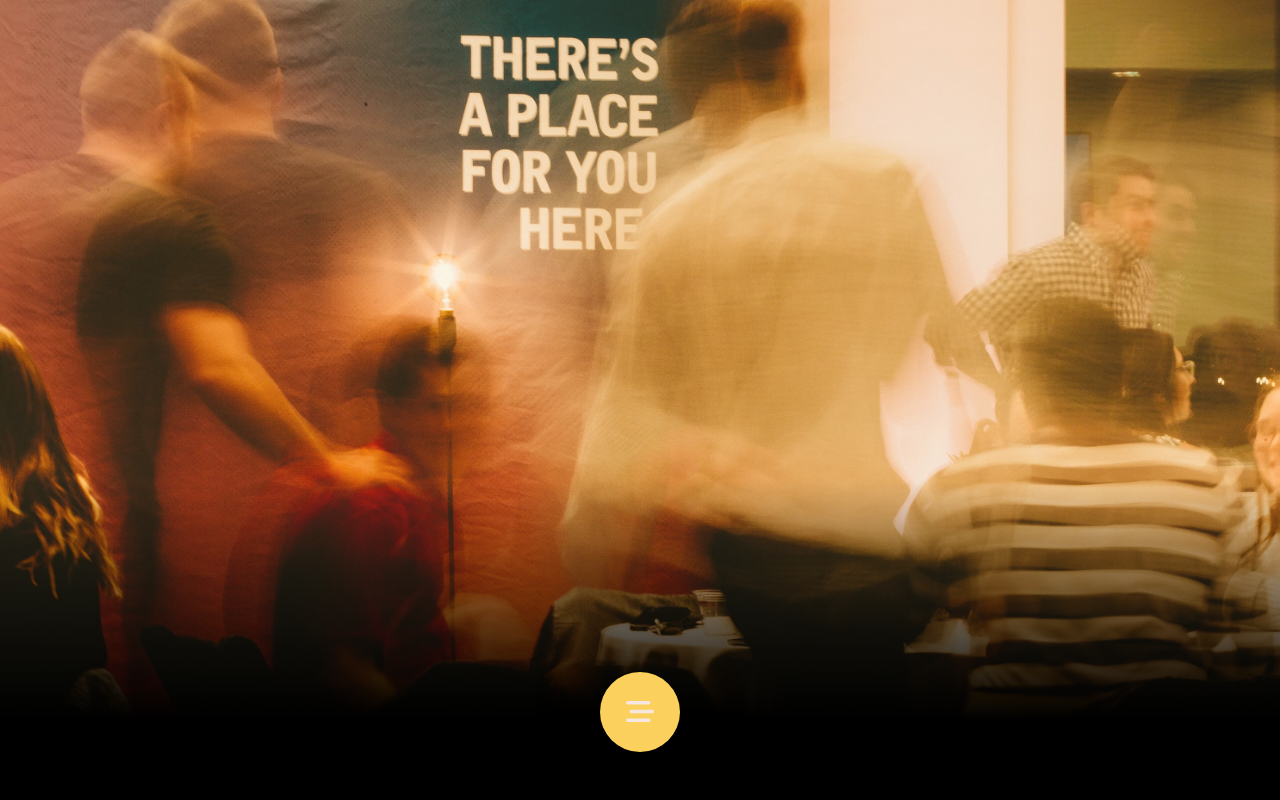
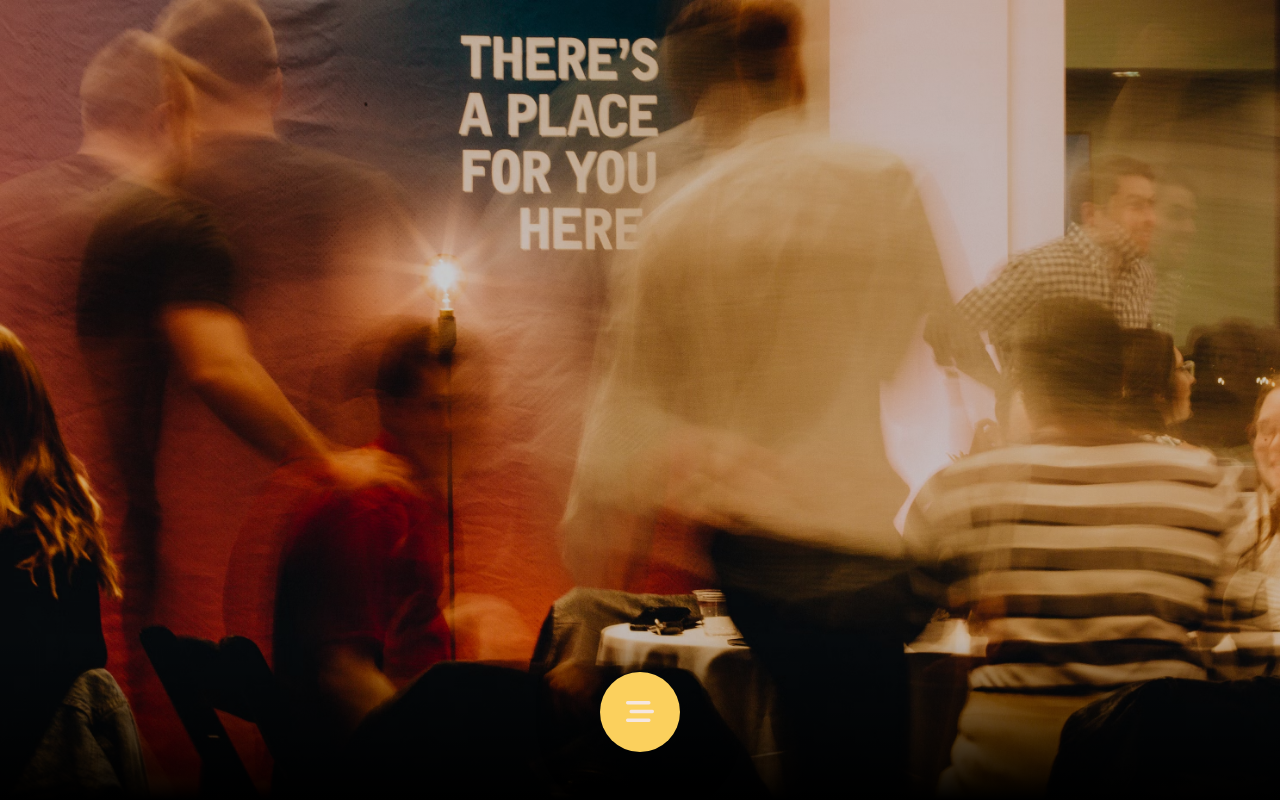
Before and after one commit to anyrobert/nav-bar, a plain HTML site: page index.html in a window 1280 px wide. Drawn offline with Linux system fonts and the light colour scheme.

Commit message:
feat: add articles

```diff
--- a/index.html
+++ b/index.html
@@ -8,8 +8,10 @@
     <link rel="stylesheet" href="style.css" />
   </head>
   <body data-nav="false">
-    <main></main>
-
+    <div class="articles">
+      <article></article>
+      <article></article>
+    </div>
     <nav id="nav">
       <div id="nav-links">
         <a href="#" class="nav-link">
--- a/style.css
+++ b/style.css
@@ -5,15 +5,27 @@
 }
 
 body,
-main {
+main,
+article {
   height: calc(var(--vh, 1vh) * 100);
   margin: 0;
   background: #000;
 }
 
-main {
-  background-image: linear-gradient(to bottom, #fbd15d25 60%, rgb(0, 0, 0) 90%),
+.articles {
+  display: flex;
+  scroll-snap-type: x mandatory;
+  overflow-x: scroll;
+}
+
+article {
+  background-image: linear-gradient(
+      to bottom,
+      rgba(0, 0, 0, 0.2) 80%,
+      rgba(0, 0, 0, 1) 100%
+    ),
     url("./assets/photo-bg.avif");
+
   background-size: cover;
   background-position: center 0%;
   position: relative;
@@ -21,9 +33,21 @@ main {
   transition: transform;
   transition-timing-function: cubic-bezier(0.45, 0.02, 0.09, 0.98);
   transition-duration: 650ms;
+  scroll-snap-align: center;
+  width: 100vw;
+  flex-shrink: 0;
 }
 
-body[data-nav="true"] main {
+article:nth-child(2) {
+  background-image: linear-gradient(
+      to bottom,
+      rgba(0, 0, 0, 0.2) 80%,
+      rgba(0, 0, 0, 1) 100%
+    ),
+    url("./assets/photo-bg2.avif");
+}
+
+body[data-nav="true"] article {
   transform: translateY(-55%);
 }
 
```
Also changed, not shown: assets/photo-bg2.avif (added).
